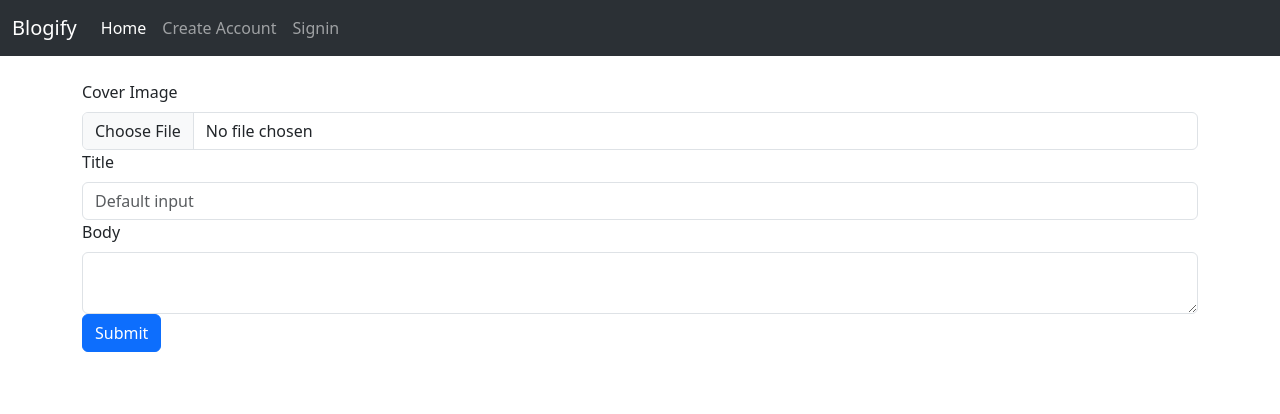
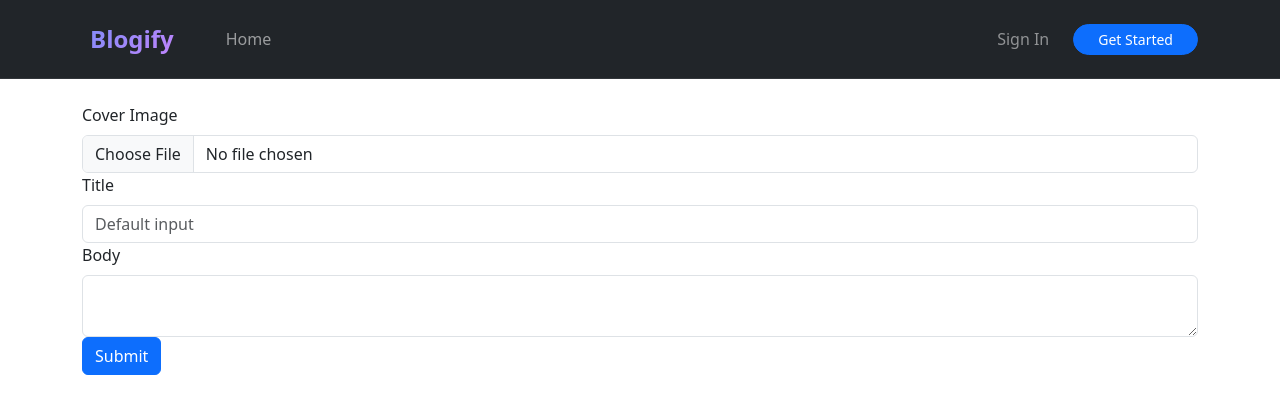
Before and after one commit to rajsingh65145-a11y/Blogging, a Node server app: page /blog/add-new in a window 1280 px wide. Shown: the top 414 px of the page. Run offline with Node 20, Linux system fonts and the light colour scheme; some libraries are stand-ins or nearby versions.

Commit message:
redesign ui

```diff
--- a/views/partials/nav.ejs
+++ b/views/partials/nav.ejs
@@ -1,37 +1,47 @@
-<nav class="navbar navbar-expand-lg bg-body-tertiary bg-dark" data-bs-theme="dark">
-  <div class="container-fluid">
-    <a class="navbar-brand" href="/">Blogify</a>
-    <button class="navbar-toggler" type="button" data-bs-toggle="collapse" data-bs-target="#navbarNavDropdown" aria-controls="navbarNavDropdown" aria-expanded="false" aria-label="Toggle navigation">
+<nav class="navbar navbar-expand-lg navbar-dark bg-dark sticky-top py-3" style="border-bottom: 1px solid rgba(255,255,255,0.08); backdrop-filter: blur(8px);">
+  <div class="container">
+    <a class="navbar-brand d-flex align-items-center gap-2 fw-bold fs-4" href="/">
+      <i class="bi bi-feather text-primary fs-3"></i>
+      <span style="background: linear-gradient(135deg, #818cf8, #c084fc); -webkit-background-clip: text; -webkit-text-fill-color: transparent;">Blogify</span>
+    </a>
+
+    <button class="navbar-toggler border-0 shadow-none" type="button" data-bs-toggle="collapse" data-bs-target="#navbarNavDropdown" aria-controls="navbarNavDropdown" aria-expanded="false" aria-label="Toggle navigation">
       <span class="navbar-toggler-icon"></span>
     </button>
+
     <div class="collapse navbar-collapse" id="navbarNavDropdown">
-      <ul class="navbar-nav">
+      <ul class="navbar-nav me-auto mb-2 mb-lg-0 ms-lg-3">
         <li class="nav-item">
-          <a class="nav-link active" aria-current="page" href="/">Home</a>
+          <a class="nav-link px-3" aria-current="page" href="/"><i class="bi bi-house me-1"></i> Home</a>
         </li>
         <% if (locals.user) { %>
         <li class="nav-item">
-          <a class="nav-link" href="/blog/add-new">Add Blog</a>
+          <a class="nav-link px-3" href="/blog/add-new"><i class="bi bi-plus-circle me-1"></i> Add Blog</a>
         </li>
+        <% } %>
+      </ul>
+
+      <ul class="navbar-nav ms-auto align-items-center gap-2">
+        <% if (locals.user) { %>
         <li class="nav-item dropdown">
-         <a class="nav-link dropdown-toggle" href="#" role="button" data-bs-toggle="dropdown" aria-expanded="false">
-  <%= locals.user.fullName %>
+          <a class="nav-link dropdown-toggle d-flex align-items-center gap-2 text-white px-3 py-1 rounded-pill bg-white bg-opacity-10 border border-white border-opacity-10" href="#" role="button" data-bs-toggle="dropdown" aria-expanded="false">
+            <img src="<%= locals.user.profileImageURL || '/images/default.png' %>" class="avatar" width="28" height="28" alt="Profile" onerror="this.src='https://ui-avatars.com/api/?name=<%= encodeURIComponent(locals.user.fullName) %>&background=6366f1&color=fff'">
+            <span class="fw-medium"><%= locals.user.fullName %></span>
           </a>
-          <ul class="dropdown-menu">
-            <li><a class="dropdown-item" href="/user/logout">Logout</a></li>
-            <li><a class="dropdown-item" href="#">Another action</a></li>
-            <li><a class="dropdown-item" href="#">Something else here</a></li>
+          <ul class="dropdown-menu dropdown-menu-end shadow border-0 mt-2" style="border-radius: 12px;">
+            <li class="dropdown-header text-muted small">Signed in as <strong><%= locals.user.fullName %></strong></li>
+            <li><hr class="dropdown-divider"></li>
+            <li><a class="dropdown-item text-danger py-2" href="/user/logout"><i class="bi bi-box-arrow-right me-2"></i>Logout</a></li>
           </ul>
         </li>
         <% } else { %>
         <li class="nav-item">
-          <a class="nav-link" href="/user/signup">Create Account</a>
+          <a class="nav-link text-white-50 px-3" href="/user/signin"><i class="bi bi-box-arrow-in-right me-1"></i> Sign In</a>
         </li>
         <li class="nav-item">
-          <a class="nav-link" href="/user/signin">Signin</a>
+          <a class="btn btn-primary btn-sm px-4 rounded-pill" href="/user/signup">Get Started</a>
         </li>
-        <%}%>
-
+        <% } %>
       </ul>
     </div>
   </div>
@@ -39,8 +49,10 @@
 
 <% if (locals.error) { %>
 <div class="container mt-4">
-  <div class="alert alert-danger" role="alert">
-  <%= locals.error %>
+  <div class="alert alert-danger alert-dismissible fade show border-0 shadow-sm d-flex align-items-center gap-2" role="alert" style="border-radius: 12px;">
+    <i class="bi bi-exclamation-triangle-fill fs-5"></i>
+    <div><%= locals.error %></div>
+    <button type="button" class="btn-close" data-bs-dismiss="alert" aria-label="Close"></button>
   </div>
 </div>
 <% } %>
```
Lines whose indentation alone changed are shown as unchanged.
